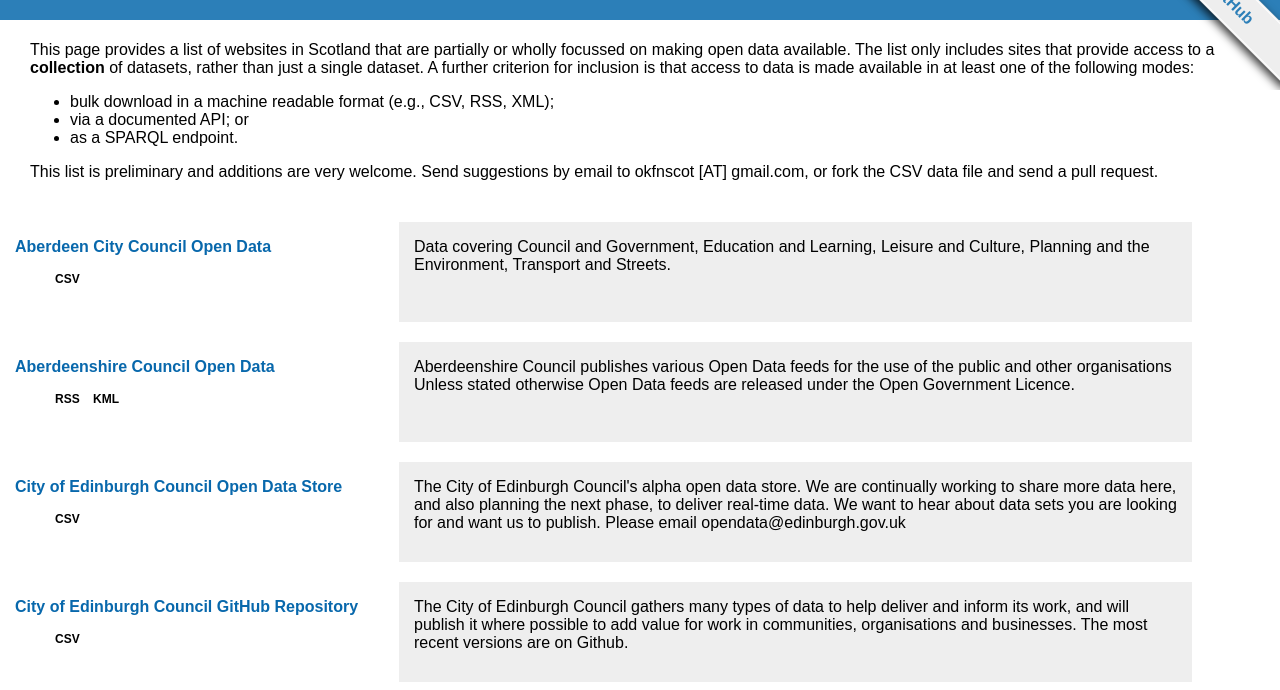
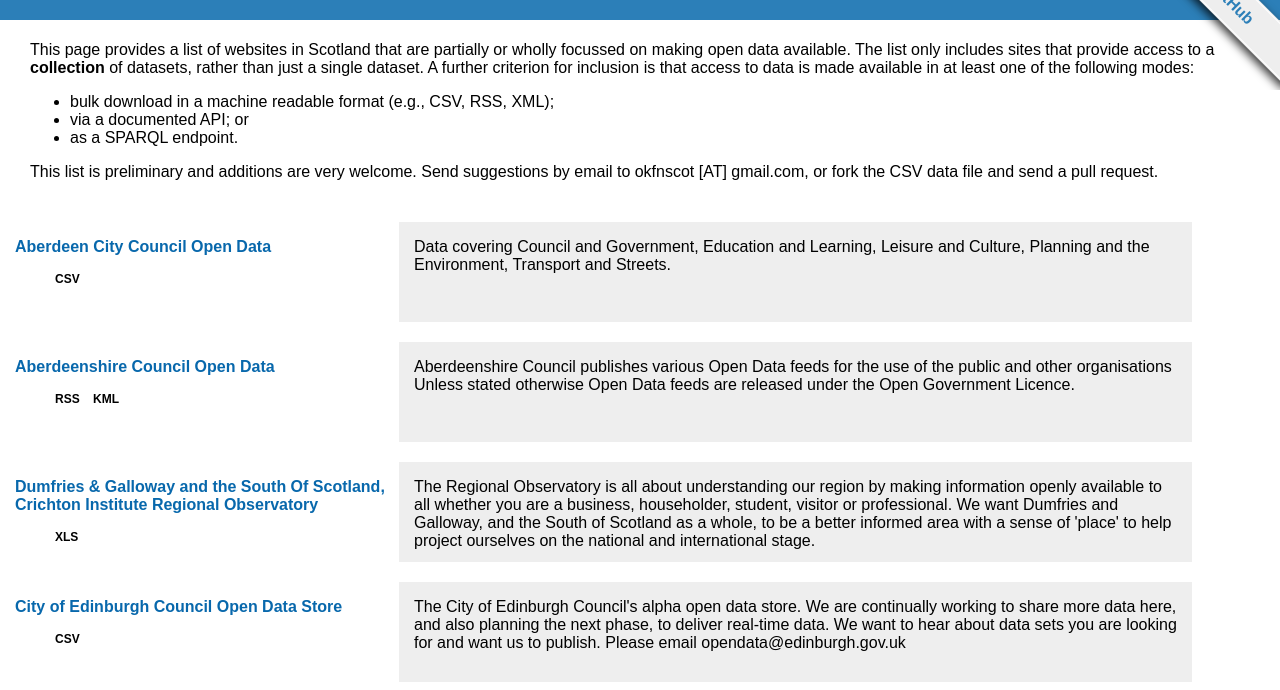
Before and after one commit to okfnscot/open-data-scotland, a plain HTML site: page index.html in a window 1280 px wide. Shown: the part 110-800 px from the top of the page. Drawn offline with Linux system fonts and the light colour scheme.

Commit message:
Updated HTML

```diff
--- a/index.html
+++ b/index.html
@@ -73,6 +73,26 @@
      <p>
       Aberdeenshire Council publishes various Open Data feeds for the use of the public and other organisations
 Unless stated otherwise Open Data feeds are released under the Open Government Licence.
+     </p>
+    </div>
+ </div>
+
+  <div id="entry">
+    <div id="title">
+        <p>
+        <a href="http://www.crichtonobservatory.org.uk/index.php/a-to-z">Dumfries & Galloway and the South Of Scotland, Crichton Institute Regional Observatory</a>
+        </p>
+        <ul id="dataset">
+<li>
+        XLS
+        </li>
+
+</ul>
+
+    </div>
+     <div id="description">
+     <p>
+      The Regional Observatory is all about understanding our region by making information openly available to all whether you are a business, householder, student, visitor or professional. We want Dumfries and Galloway, and the South of Scotland as a whole, to be a better informed area with a sense of 'place' to help project ourselves on the national and international stage.
      </p>
     </div>
  </div>
```
